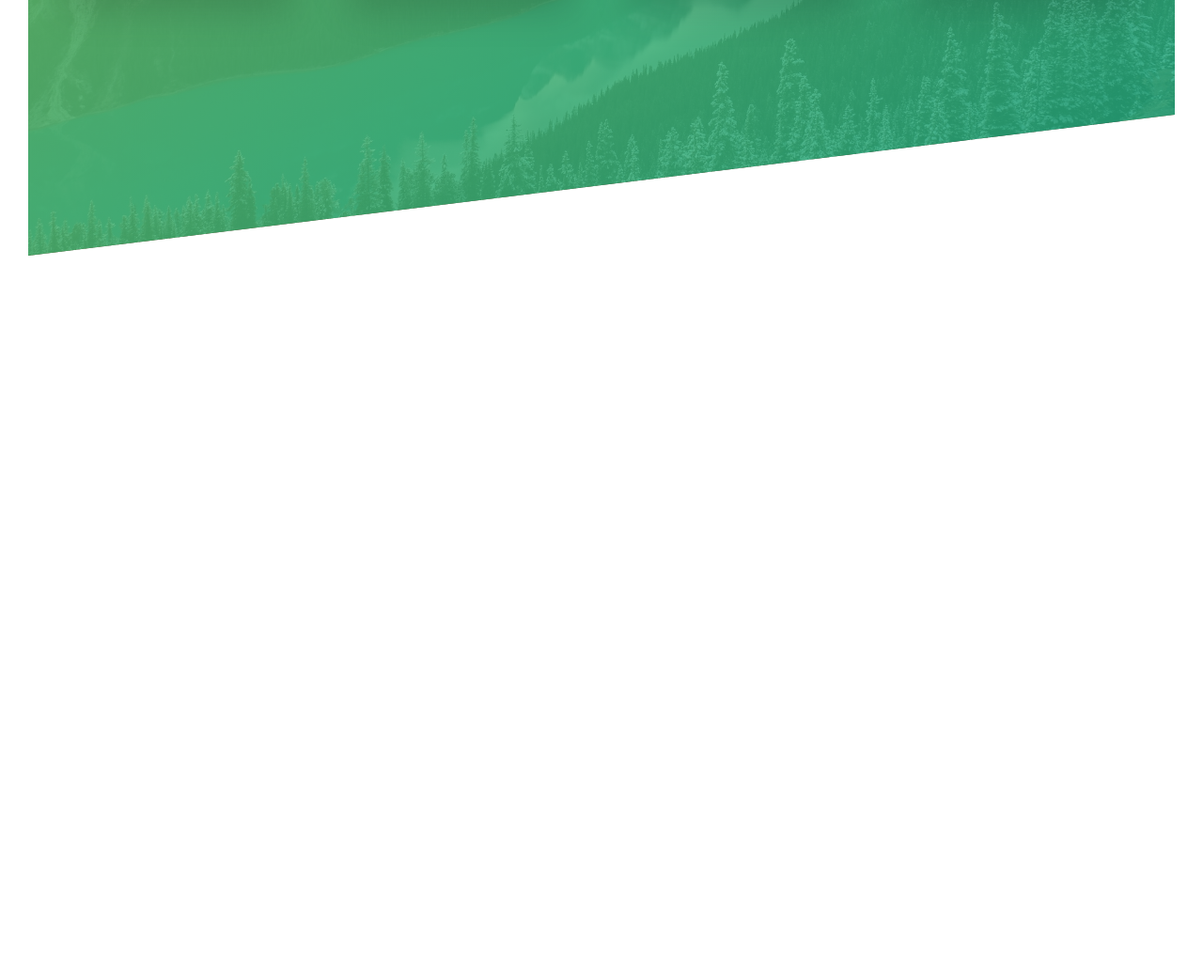
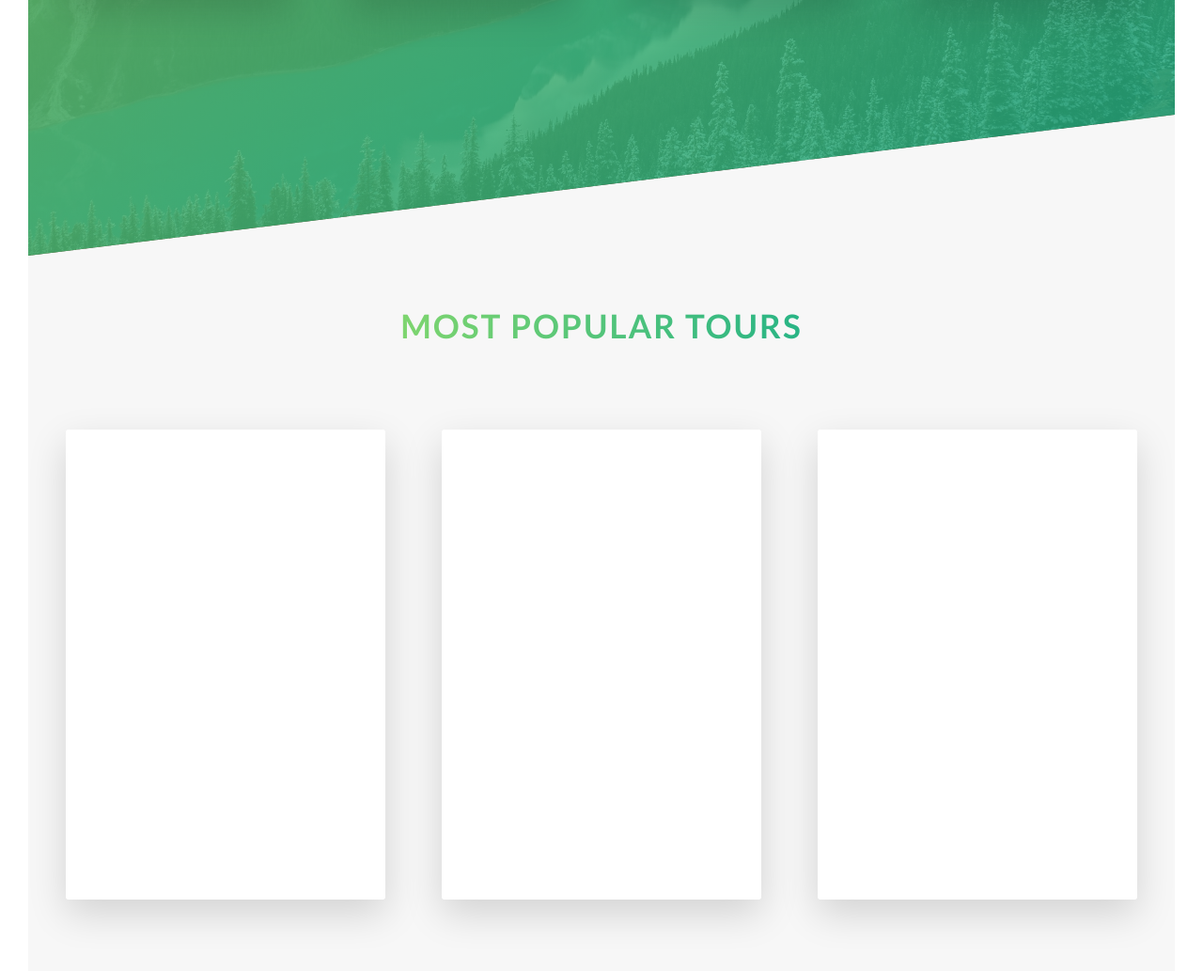
Before and after one commit to Magvin/SASS-tutorial, a website: page index.html in a window 1280 px wide. Shown: the part 1926-2959 px from the top of the page at 94% size. Before the commit the page ends 2198 px from the top, so only its background shows below. Drawn offline with Linux system fonts and the light colour scheme.

Commit message:
tours and card component on scss

```diff
--- a/index.html
+++ b/index.html
@@ -104,6 +104,48 @@
 				</div>
 			</div>
 		</section>
+		<section class="section-tours">
+			<div class="u-center-text u-margin-bottom-big">
+				<h2 class="heading-secondary">
+					Most popular tours
+				</h2>
+			</div>
+			<div class="row">
+				<div class="col-1-of-3">
+					<div class="card">
+						<div class="card__side card__side--front">
+							FRONT
+						</div>
+						<div class="card__side card__side--back card__side--back-1">
+							Back
+						</div>
+
+					</div>
+				</div>
+				<div class="col-1-of-3">
+					<div class="card">
+						<div class="card__side card__side--front">
+							FRONT
+						</div>
+						<div class="card__side card__side--back card__side--back-2">
+							Back
+						</div>
+
+					</div>
+				</div>
+				<div class="col-1-of-3">
+					<div class="card">
+						<div class="card__side card__side--front">
+							FRONT
+						</div>
+						<div class="card__side card__side--back card__side--back-3">
+							Back
+						</div>
+
+					</div>
+				</div>
+			</div>
+		</section>
 	</main>
 	<!-- <section class="grid-test">
 		<div class="row">
--- a/sass/abstracts/_variables.scss
+++ b/sass/abstracts/_variables.scss
@@ -3,6 +3,13 @@
 $color-primary:#55c57a;
 $color-primary-light:#7ed56f;
 $color-primary-dark: #28b485;
+
+$color-secondary-light:#ffb900;
+$color-secondary-dark:#ff7730;
+
+$color-tertiary-light:#2998ff;
+$color-tertiary-dark:#5643fa;
+
 $color-grey-dark:#777;
 $color-white:#fff;
 $color-black:#000;
--- /dev/null
+++ b/sass/components/_card.scss
@@ -0,0 +1,43 @@
+.card {
+    perspective: 150rem;
+    -moz-perspective: 150rem;
+    position: relative;
+    height: 50rem;
+
+    &__side {
+    font-size: 5rem;
+    color:#fff;
+    height: 50rem;
+    transition: all .8s ease;
+    position: absolute;
+    top:0;
+    left:0;
+    width: 100%;
+    backface-visibility: hidden;
+    border-radius: 3px;
+    box-shadow: 0 1.5rem 4rem rgba($color-black, 0.15);
+
+    &--front {
+        background-color:$color-white;
+    }
+    &--back {
+        transform: rotateY(180deg);
+        &-1 {
+            background-image: linear-gradient(to right bottom, $color-secondary-light, $color-secondary-dark);
+        }
+        &-2 {
+            background-image: linear-gradient(to right bottom, $color-primary-light, $color-primary-dark);
+        }
+        &-3 {
+            background-image: linear-gradient(to right bottom, $color-tertiary-light, $color-tertiary-dark);
+        }
+        }
+    }
+
+    &:hover &__side--front {
+        transform: rotateY(180deg);
+    }
+    &:hover &__side--back {
+        transform: rotateY(0deg);
+    }
+}
--- a/sass/main.scss
+++ b/sass/main.scss
@@ -10,6 +10,7 @@
 @import "components/button";
 @import "components/composition";
 @import "components/feathure-box";
+@import "components/card";
 
 @import "layout/header";
 @import "layout/grid";
--- a/sass/pages/_home.scss
+++ b/sass/pages/_home.scss
@@ -17,6 +17,10 @@
     &>*{
         transform: skewY(7deg);
     }
+}
 
-
+.section-tours{
+    background-color: $color-grey-light-1;
+    padding:25rem 0 50rem 0;
+    margin-top: -13rem;
 }
```
Also changed, not shown: css/style.css.
